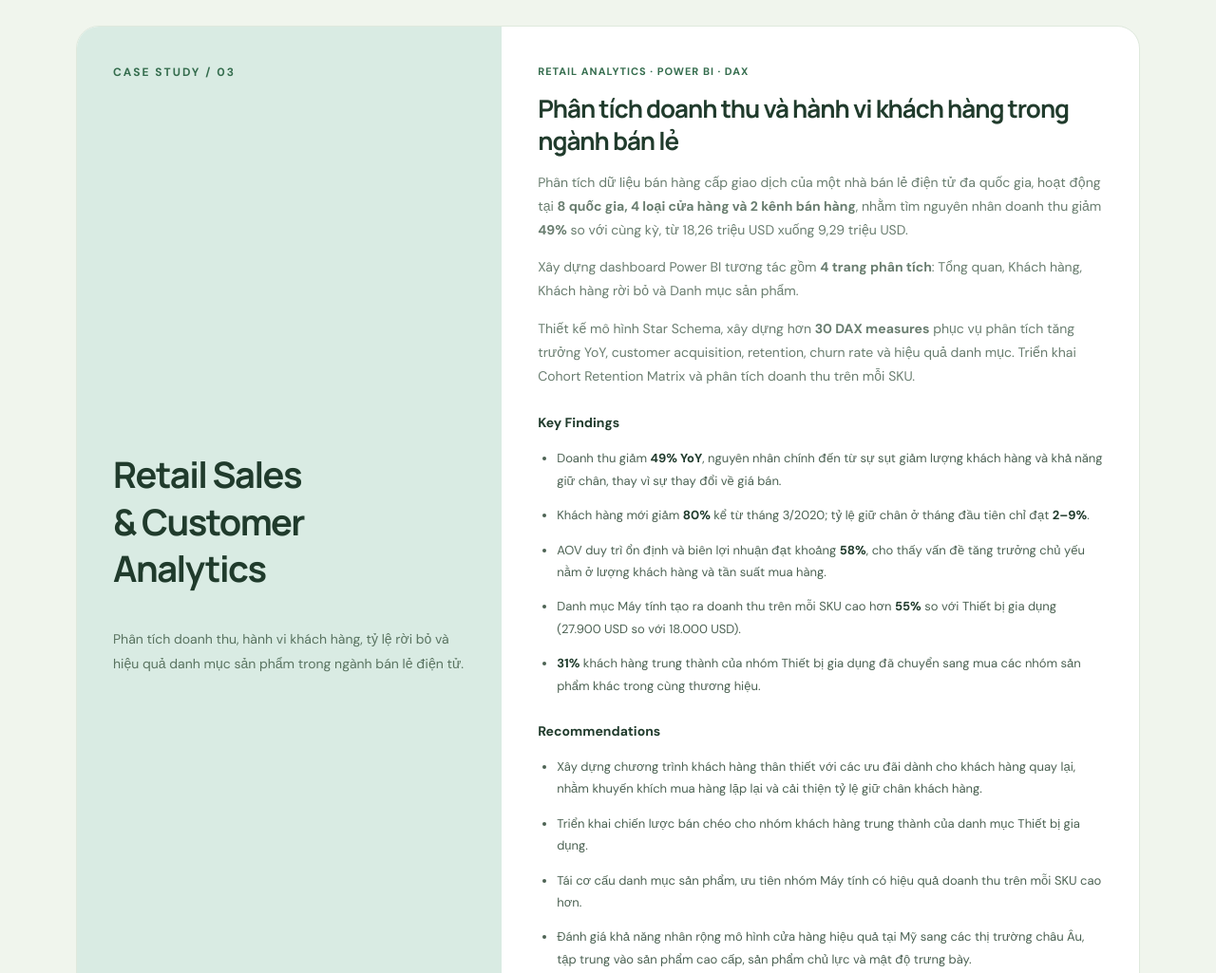
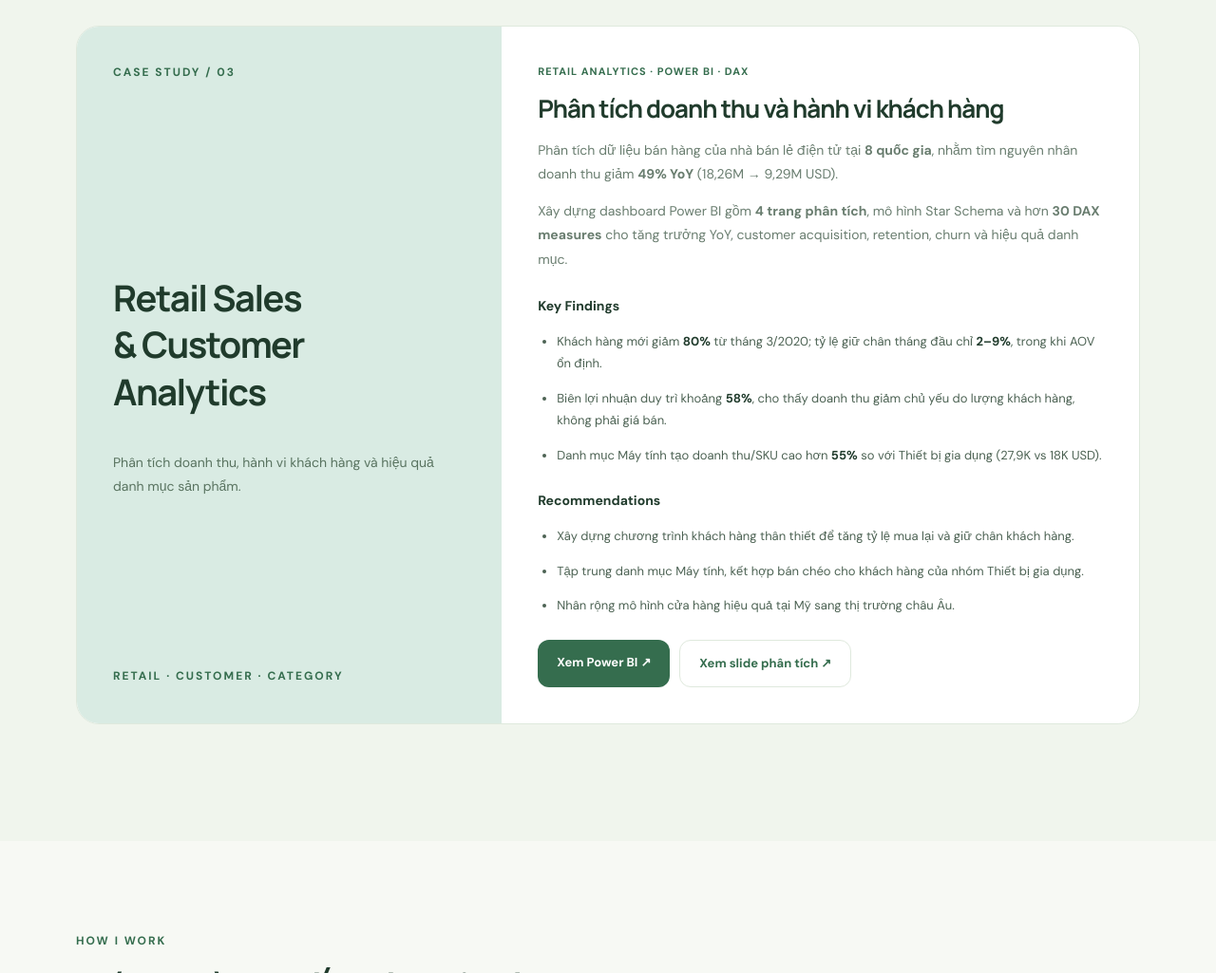
Before and after one commit to minhkhuat2901-sys/minhdata.github.io, a plain HTML site: page index.html in a window 1280 px wide. Shown: the part 4319-5344 px from the top of the page at 95% size. Drawn offline with Linux system fonts and the light colour scheme.

Commit message:
Update index.html

```diff
--- a/index.html
+++ b/index.html
@@ -1195,9 +1195,8 @@
       </h3>
 
       <p>
-                Phân tích doanh thu, hành vi khách hàng,
-                tỷ lệ rời bỏ và hiệu quả danh mục sản phẩm
-                trong ngành bán lẻ điện tử.
+        Phân tích doanh thu, hành vi khách hàng
+        và hiệu quả danh mục sản phẩm.
       </p>
     </div>
 
@@ -1215,72 +1214,47 @@
 
     <h3>
       Phân tích doanh thu và hành vi khách hàng
-              trong ngành bán lẻ
     </h3>
 
     <p>
-              Phân tích dữ liệu bán hàng cấp giao dịch
-              của một nhà bán lẻ điện tử đa quốc gia,
-              hoạt động tại <strong>8 quốc gia,
-              4 loại cửa hàng và 2 kênh bán hàng</strong>,
+      Phân tích dữ liệu bán hàng của nhà bán lẻ
+      điện tử tại <strong>8 quốc gia</strong>,
       nhằm tìm nguyên nhân doanh thu giảm
-              <strong>49%</strong> so với cùng kỳ,
-              từ 18,26 triệu USD xuống 9,29 triệu USD.
+      <strong>49% YoY</strong>
+      (18,26M → 9,29M USD).
     </p>
 
     <p>
-              Xây dựng dashboard Power BI tương tác
-              gồm <strong>4 trang phân tích</strong>:
-              Tổng quan, Khách hàng, Khách hàng rời bỏ
-              và Danh mục sản phẩm.
-            </p>
-
-            <p>
-              Thiết kế mô hình Star Schema,
-              xây dựng hơn <strong>30 DAX measures</strong>
-              phục vụ phân tích tăng trưởng YoY,
-              customer acquisition, retention,
-              churn rate và hiệu quả danh mục.
-              Triển khai Cohort Retention Matrix
-              và phân tích doanh thu trên mỗi SKU.
+      Xây dựng dashboard Power BI gồm
+      <strong>4 trang phân tích</strong>,
+      mô hình Star Schema và hơn
+      <strong>30 DAX measures</strong>
+      cho tăng trưởng YoY, customer acquisition,
+      retention, churn và hiệu quả danh mục.
     </p>
 
     <h4>Key Findings</h4>
 
     <ul>
       <li>
-                Doanh thu giảm <strong>49% YoY</strong>,
-                nguyên nhân chính đến từ sự sụt giảm
-                lượng khách hàng và khả năng giữ chân,
-                thay vì sự thay đổi về giá bán.
+        Khách hàng mới giảm <strong>80%</strong>
+        từ tháng 3/2020; tỷ lệ giữ chân
+        tháng đầu chỉ <strong>2–9%</strong>,
+        trong khi AOV ổn định.
       </li>
 
       <li>
-                Khách hàng mới giảm
-                <strong>80%</strong> kể từ tháng 3/2020;
-                tỷ lệ giữ chân ở tháng đầu tiên
-                chỉ đạt <strong>2–9%</strong>.
+        Biên lợi nhuận duy trì khoảng
+        <strong>58%</strong>, cho thấy
+        doanh thu giảm chủ yếu do lượng
+        khách hàng, không phải giá bán.
       </li>
 
       <li>
-                AOV duy trì ổn định và biên lợi nhuận
-                đạt khoảng <strong>58%</strong>,
-                cho thấy vấn đề tăng trưởng chủ yếu
-                nằm ở lượng khách hàng và tần suất mua hàng.
-              </li>
-
-              <li>
-                Danh mục Máy tính tạo ra doanh thu
-                trên mỗi SKU cao hơn
-                <strong>55%</strong> so với Thiết bị gia dụng
-                (27.900 USD so với 18.000 USD).
-              </li>
-
-              <li>
-                <strong>31%</strong> khách hàng trung thành
-                của nhóm Thiết bị gia dụng đã chuyển sang
-                mua các nhóm sản phẩm khác
-                trong cùng thương hiệu.
+        Danh mục Máy tính tạo doanh thu/SKU
+        cao hơn <strong>55%</strong>
+        so với Thiết bị gia dụng
+        (27,9K vs 18K USD).
       </li>
     </ul>
 
@@ -1289,29 +1263,18 @@
     <ul>
       <li>
         Xây dựng chương trình khách hàng thân thiết
-                với các ưu đãi dành cho khách hàng quay lại,
-                nhằm khuyến khích mua hàng lặp lại và
-                cải thiện tỷ lệ giữ chân khách hàng.
+        để tăng tỷ lệ mua lại và giữ chân khách hàng.
       </li>
 
       <li>
-                Triển khai chiến lược bán chéo
-                cho nhóm khách hàng trung thành
-                của danh mục Thiết bị gia dụng.
+        Tập trung danh mục Máy tính,
+        kết hợp bán chéo cho khách hàng
+        của nhóm Thiết bị gia dụng.
       </li>
 
       <li>
-                Tái cơ cấu danh mục sản phẩm,
-                ưu tiên nhóm Máy tính có hiệu quả
-                doanh thu trên mỗi SKU cao hơn.
-              </li>
-
-              <li>
-                Đánh giá khả năng nhân rộng
-                mô hình cửa hàng hiệu quả tại Mỹ
-                sang các thị trường châu Âu,
-                tập trung vào sản phẩm cao cấp,
-                sản phẩm chủ lực và mật độ trưng bày.
+        Nhân rộng mô hình cửa hàng hiệu quả
+        tại Mỹ sang thị trường châu Âu.
       </li>
     </ul>
 
@@ -1339,6 +1302,7 @@
 
   </div>
 </article>
+<!-- END PROJECT 03 -->
 
       </div>
     </section>
```
Lines whose indentation alone changed are shown as unchanged.
